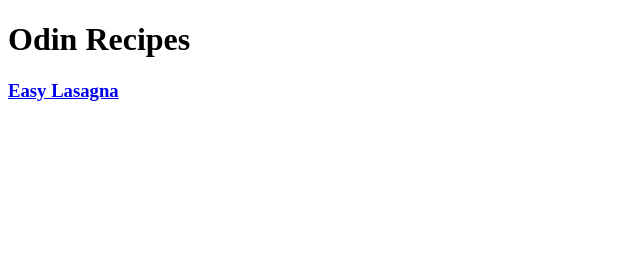
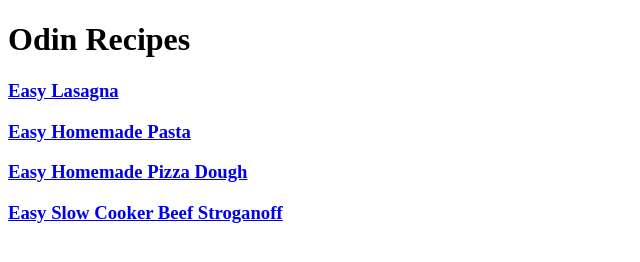
Before and after one commit to Qeaxythe/odin-recipes, a plain HTML site: page index.html in a window 1280 px wide. Shown: the whole page, without its empty margins (0-640 px from the left). Drawn offline with Linux system fonts and the light colour scheme.

Commit message:
Added more recipes into list of recipes in index.html.

```diff
--- a/index.html
+++ b/index.html
@@ -8,5 +8,8 @@
 <body>
     <h1>Odin Recipes</h1>
     <h3><a href="./recipes/easy-lasagna.html">Easy Lasagna</a></h3>
+    <h3><a href="./recipes/easy-homemade-pasta.html">Easy Homemade Pasta</a></h3>
+    <h3><a href="./recipes/easy-homemade-pizza-dough.html">Easy Homemade Pizza Dough</a></h3>
+    <h3><a href="./recipes/easy-slow-cooker-beef-stroganoff.html">Easy Slow Cooker Beef Stroganoff</a></h3>
 </body>
 </html>
```
